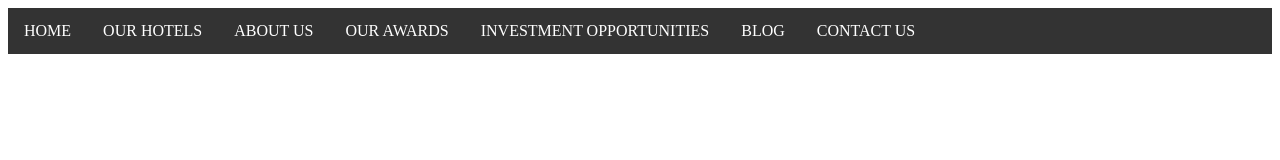
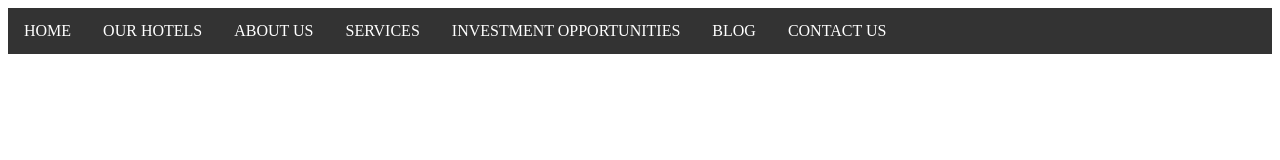
Before and after one commit to supportacems/sunshine, a plain HTML site: page index.html in a window 1280 px wide. Drawn offline with Linux system fonts and the light colour scheme.

Commit message:
Update index.html

```diff
--- a/index.html
+++ b/index.html
@@ -70,7 +70,7 @@ li.dropdown {
     </div>
   </li>
   <li><a href="#home">ABOUT US</a></li>
-  <li><a href="#home">OUR AWARDS</a></li>
+  <li><a href="#home">SERVICES</a></li>
   <li><a href="#home">INVESTMENT OPPORTUNITIES</a></li>
   <li><a href="#home">BLOG</a></li>
   <li><a href="#home">CONTACT US</a></li>
```
